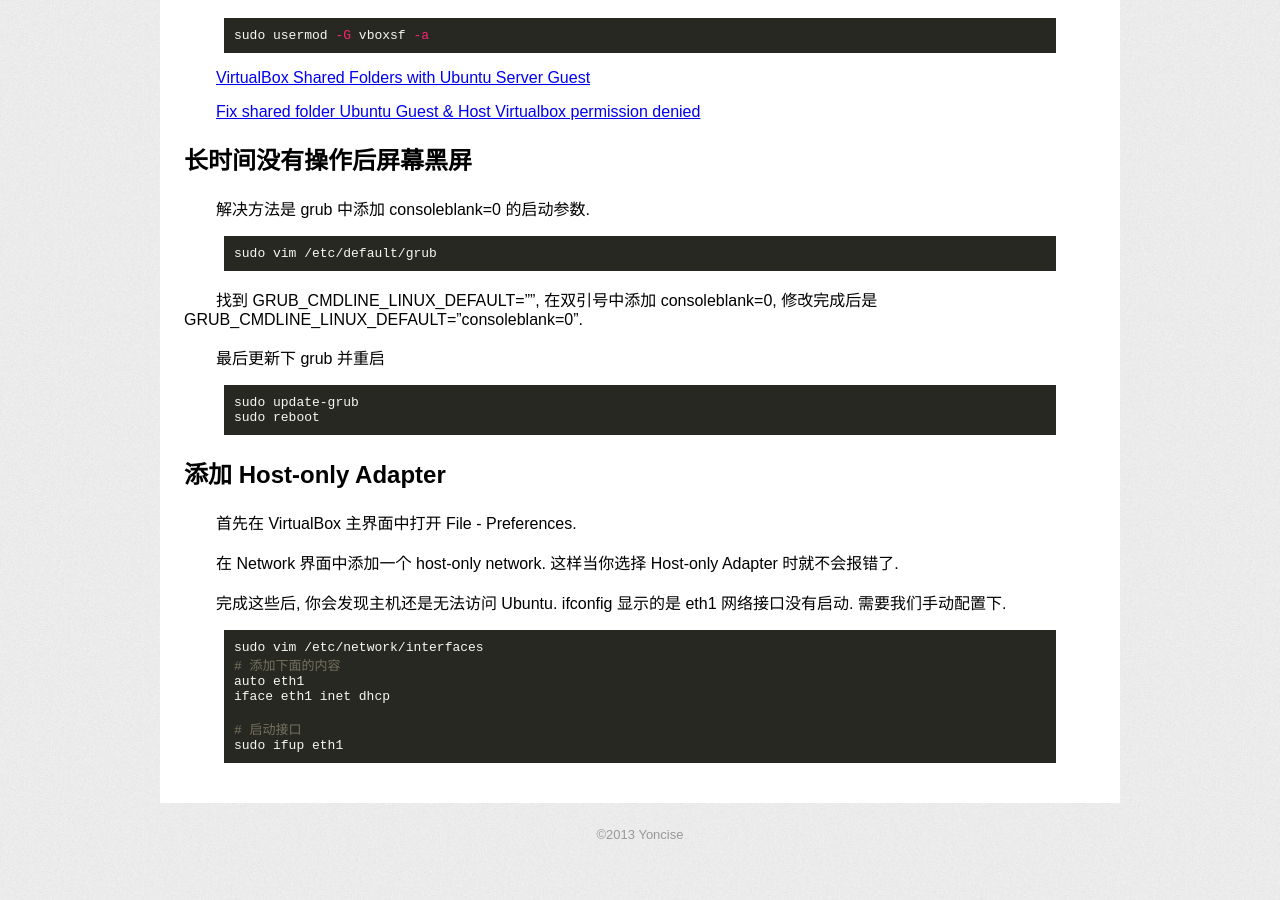
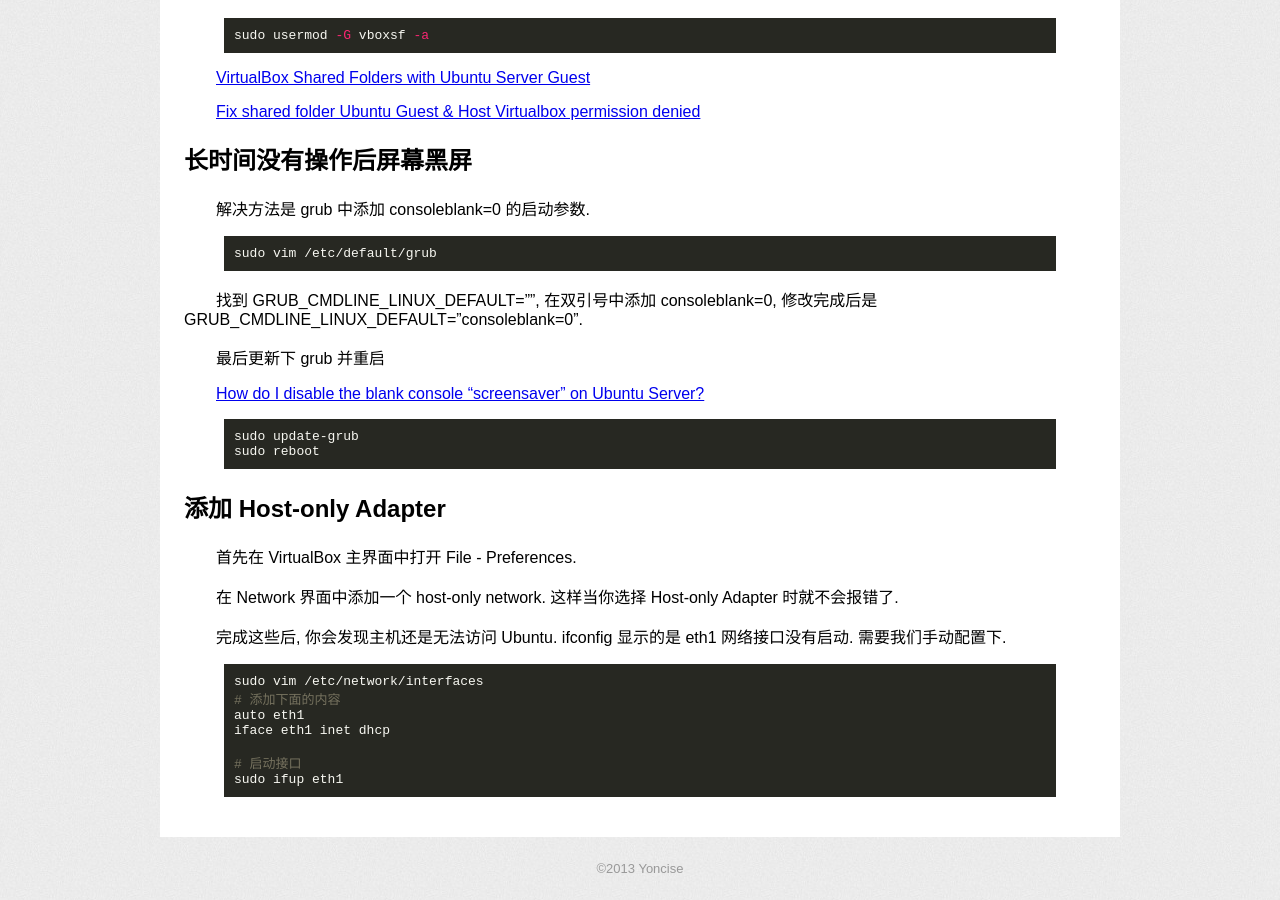
Before and after one commit to yoncise/yoncise.github.io, a Jekyll site: the page built from _posts/2013-06-04-VirtualBox-中-Ubuntu-Server-的常见问题及解决.md, in a window 1280 px wide and 900 px high, scrolled down 609 px. Built offline with Jekyll 4.4.1, drawn with Linux system fonts in a browser that asks for light colours; before the commit the page ends 1475 px from its top, so only the background shows below that.

Commit message:
2013-06-04-VirtualBox-中-Ubuntu-Server-的常见问题及解决

```diff
--- a/_posts/2013-06-04-VirtualBox-中-Ubuntu-Server-的常见问题及解决.md
+++ b/_posts/2013-06-04-VirtualBox-中-Ubuntu-Server-的常见问题及解决.md
@@ -48,6 +48,8 @@ sudo vim /etc/default/grub
 
 最后更新下 grub 并重启
 
+[How do I disable the blank console “screensaver” on Ubuntu Server?](http://askubuntu.com/questions/138918/how-do-i-disable-the-blank-console-screensaver-on-ubuntu-server)
+
 {% highlight bash %}
 
 sudo update-grub
```
